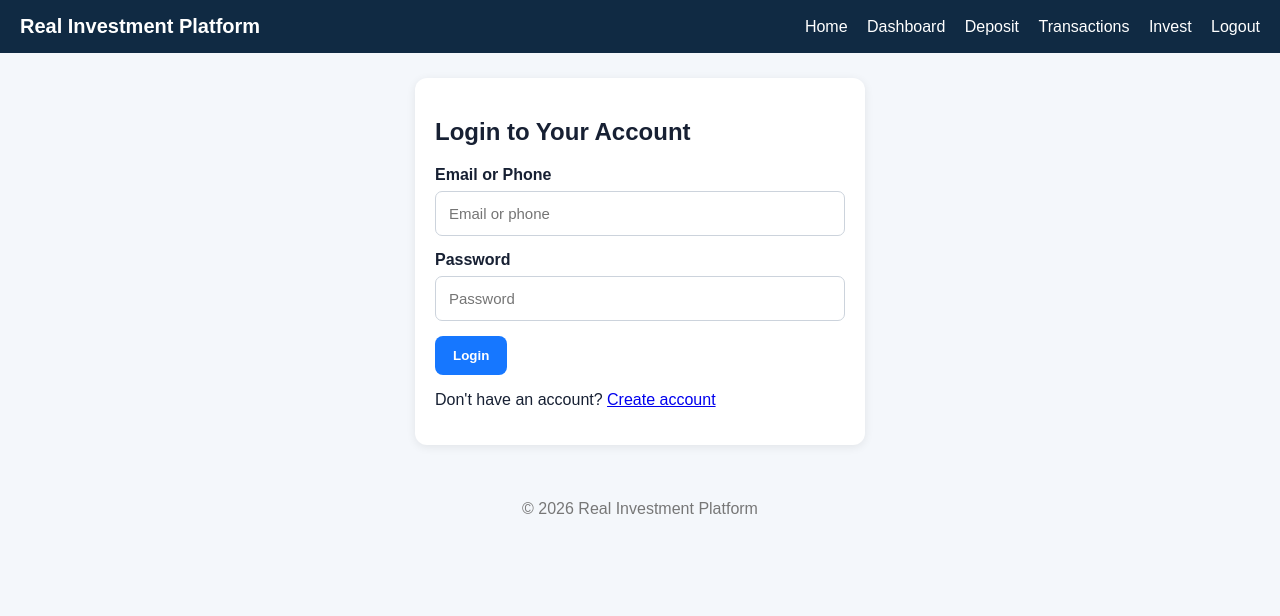
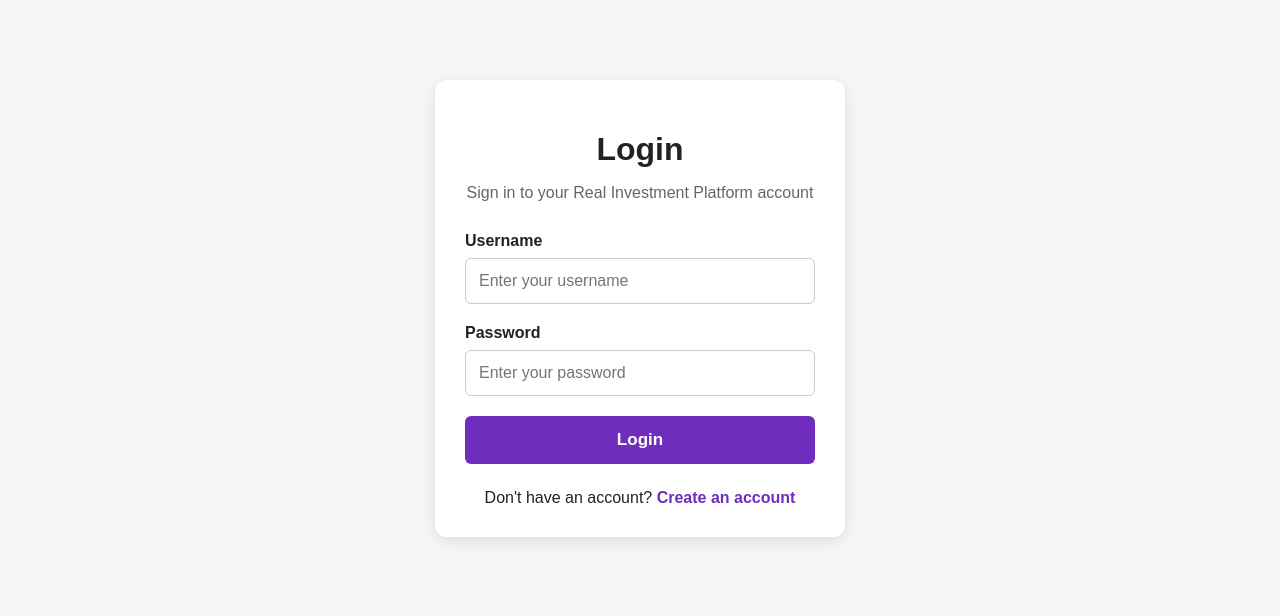
Before and after one commit to kiplangatduncan/real-investment-platform, a Flask app: page /login in a window 1280 px wide. Shown: the top 616 px of the page. Run offline with Flask 3, Linux system fonts and the light colour scheme.

Commit message:
Update login.html

```diff
--- a/app/templates/login.html
+++ b/app/templates/login.html
@@ -1,49 +1,205 @@
-{% extends "base.html" %}
+<!DOCTYPE html>
+<html lang="en">
+<head>
+    <meta charset="UTF-8">
+    <meta name="viewport" content="width=device-width, initial-scale=1.0">
 
-{% block title %}
-Login
-{% endblock %}
+    <title>Login - Real Investment Platform</title>
 
-{% block content %}
+    <style>
+        * {
+            box-sizing: border-box;
+        }
 
-<div class="card"
-     style="max-width:450px;margin:auto;">
+        body {
+            margin: 0;
+            padding: 0;
+            font-family: Arial, sans-serif;
+            background: #f4f6f8;
+            color: #222;
+        }
 
-    <h2>Login to Your Account</h2>
+        .container {
+            width: 100%;
+            max-width: 450px;
+            margin: 60px auto;
+            padding: 20px;
+        }
 
-    <form method="POST"
-          action="/login">
+        .card {
+            background: white;
+            padding: 30px;
+            border-radius: 12px;
+            box-shadow: 0 4px 15px rgba(0, 0, 0, 0.1);
+        }
 
-        <label>Email or Phone</label>
+        h1 {
+            text-align: center;
+            margin-bottom: 10px;
+        }
+
+        .subtitle {
+            text-align: center;
+            color: #666;
+            margin-bottom: 30px;
+        }
+
+        .form-group {
+            margin-bottom: 20px;
+        }
+
+        label {
+            display: block;
+            margin-bottom: 8px;
+            font-weight: bold;
+        }
+
+        input {
+            width: 100%;
+            padding: 13px;
+            border: 1px solid #ccc;
+            border-radius: 6px;
+            font-size: 16px;
+        }
+
+        input:focus {
+            outline: none;
+            border-color: #6f2dbd;
+        }
+
+        button {
+            width: 100%;
+            padding: 14px;
+            background: #6f2dbd;
+            color: white;
+            border: none;
+            border-radius: 6px;
+            font-size: 17px;
+            font-weight: bold;
+            cursor: pointer;
+        }
+
+        button:hover {
+            background: #57219a;
+        }
+
+        .messages {
+            margin-bottom: 20px;
+        }
+
+        .message {
+            padding: 12px;
+            border-radius: 6px;
+            margin-bottom: 10px;
+            background: #ffe5e5;
+            color: #a00000;
+        }
+
+        .register-link {
+            text-align: center;
+            margin-top: 25px;
+        }
+
+        .register-link a {
+            color: #6f2dbd;
+            text-decoration: none;
+            font-weight: bold;
+        }
+
+        .register-link a:hover {
+            text-decoration: underline;
+        }
+
+        @media (max-width: 500px) {
+            .container {
+                margin: 20px auto;
+            }
+
+            .card {
+                padding: 25px 20px;
+            }
+        }
+    </style>
+</head>
+
+<body>
+
+<div class="container">
+
+    <div class="card">
+
+        <h1>Login</h1>
+
+        <p class="subtitle">
+            Sign in to your Real Investment Platform account
+        </p>
+
+        <!-- Flash Messages -->
+        {% with messages = get_flashed_messages(with_categories=true) %}
+            {% if messages %}
+                <div class="messages">
+                    {% for category, message in messages %}
+                        <div class="message">
+                            {{ message }}
+                        </div>
+                    {% endfor %}
+                </div>
+            {% endif %}
+        {% endwith %}
+
+        <!-- Login Form -->
+        <form method="POST" action="{{ url_for('auth.login') }}">
+
+            <div class="form-group">
+
+                <label for="username">
+                    Username
+                </label>
 
                 <input
                     type="text"
-            name="email"
-            placeholder="Email or phone"
+                    id="username"
+                    name="username"
+                    placeholder="Enter your username"
                     required
+                    autocomplete="username"
                 >
 
-        <label>Password</label>
+            </div>
+
+            <div class="form-group">
+
+                <label for="password">
+                    Password
+                </label>
 
                 <input
                     type="password"
+                    id="password"
                     name="password"
-            placeholder="Password"
+                    placeholder="Enter your password"
                     required
+                    autocomplete="current-password"
                 >
 
-        <button class="btn"
-                type="submit">
+            </div>
+
+            <button type="submit">
                 Login
             </button>
 
         </form>
 
-    <p>
+        <div class="register-link">
             Don't have an account?
-        <a href="/register">Create account</a>
-    </p>
+            <a href="{{ url_for('auth.register') }}">
+                Create an account
+            </a>
+        </div>
 
     </div>
 
-{% endblock %}
+</div>
+
+</body>
+</html>
```
Lines whose indentation alone changed are shown as unchanged.
